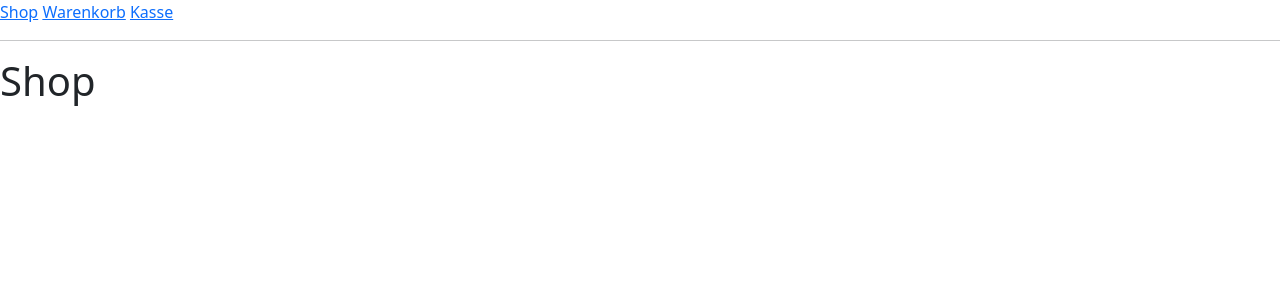
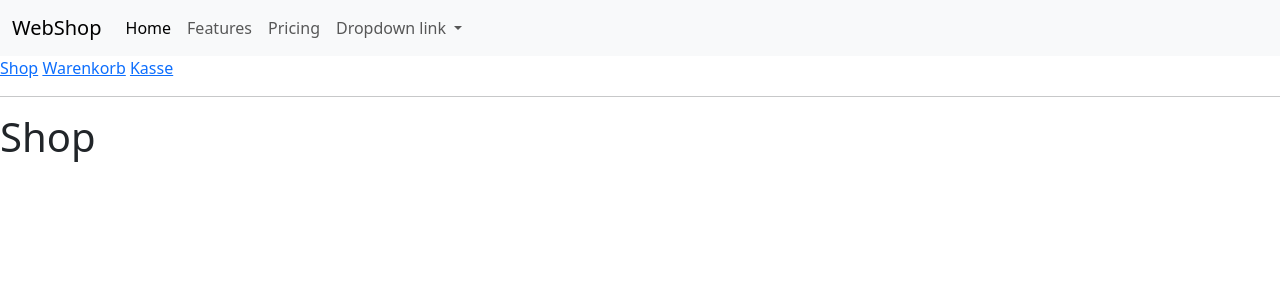
Before and after one commit to tsimovic1987/p1_ws, a Django app: template templates/shop.html in a window 1280 px wide. Shown: the top 300 px of the page. Run offline with Django 3.2, Linux system fonts and the light colour scheme; the template is opened without the code that fills it, so the values that code supplies are empty.

Commit message:
adding the bootstrap css libary

```diff
--- a/templates/menu.html
+++ b/templates/menu.html
@@ -1,3 +1,35 @@
+<nav class="navbar navbar-expand-lg bg-body-tertiary">
+  <div class="container-fluid">
+    <a class="navbar-brand" href="#">WebShop</a>
+    <button class="navbar-toggler" type="button" data-bs-toggle="collapse" data-bs-target="#navbarNavDropdown" aria-controls="navbarNavDropdown" aria-expanded="false" aria-label="Toggle navigation">
+      <span class="navbar-toggler-icon"></span>
+    </button>
+    <div class="collapse navbar-collapse" id="navbarNavDropdown">
+      <ul class="navbar-nav">
+        <li class="nav-item">
+          <a class="nav-link active" aria-current="page" href="#">Home</a>
+        </li>
+        <li class="nav-item">
+          <a class="nav-link" href="#">Features</a>
+        </li>
+        <li class="nav-item">
+          <a class="nav-link" href="#">Pricing</a>
+        </li>
+        <li class="nav-item dropdown">
+          <a class="nav-link dropdown-toggle" href="#" role="button" data-bs-toggle="dropdown" aria-expanded="false">
+            Dropdown link
+          </a>
+          <ul class="dropdown-menu">
+            <li><a class="dropdown-item" href="#">Action</a></li>
+            <li><a class="dropdown-item" href="#">Another action</a></li>
+            <li><a class="dropdown-item" href="#">Something else here</a></li>
+          </ul>
+        </li>
+      </ul>
+    </div>
+  </div>
+</nav>
+
 <a href="{% url 'shop' %}">Shop</a>
 <a href="{% url 'warenkorb' %}">Warenkorb</a>
 <a href="{% url 'kasse' %}">Kasse</a>
```
